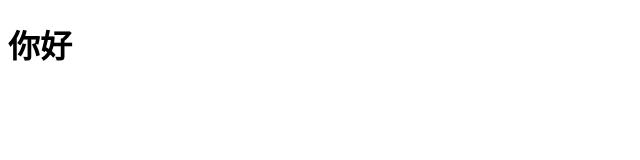
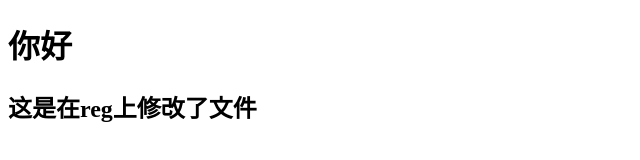
Before and after one commit to Alice-Sophia/project_03, a plain HTML site: page index.html in a window 1280 px wide. Shown: the whole page, without its empty margins (0-640 px from the left). Drawn offline with Linux system fonts and the light colour scheme.

Commit message:
在reg上修改了文件index.html

```diff
--- a/index.html
+++ b/index.html
@@ -8,6 +8,6 @@
 </head>
 <body>
     <h1>你好</h1>
-
+    <h2>这是在reg上修改了文件</h2>
 </body>
 </html>
```
